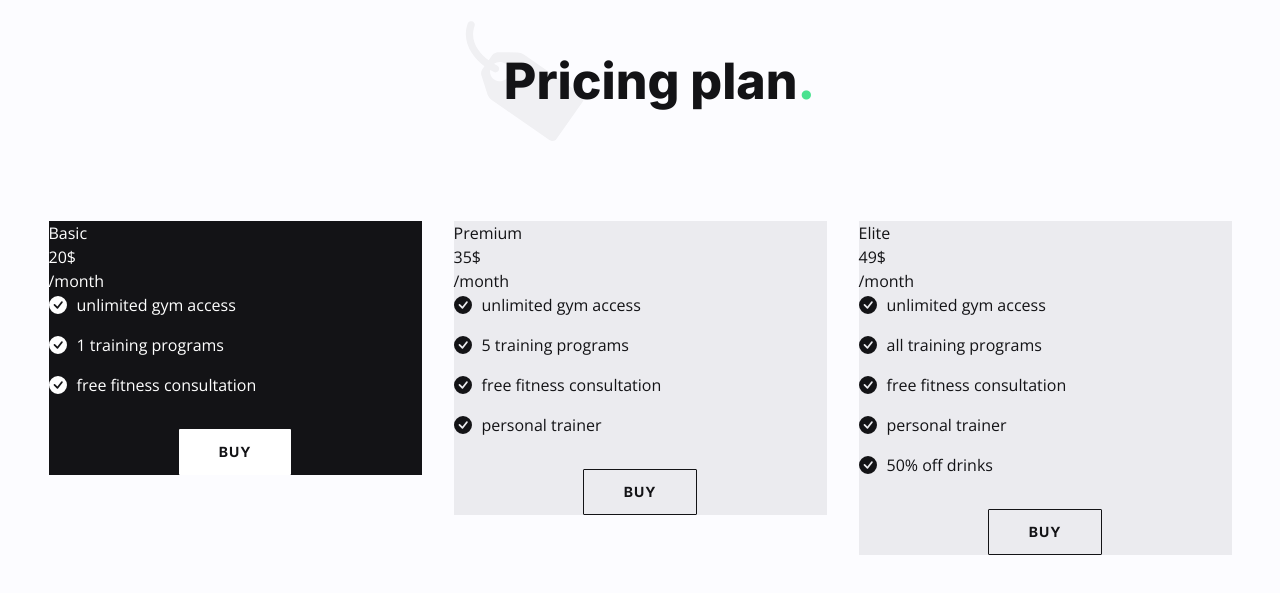
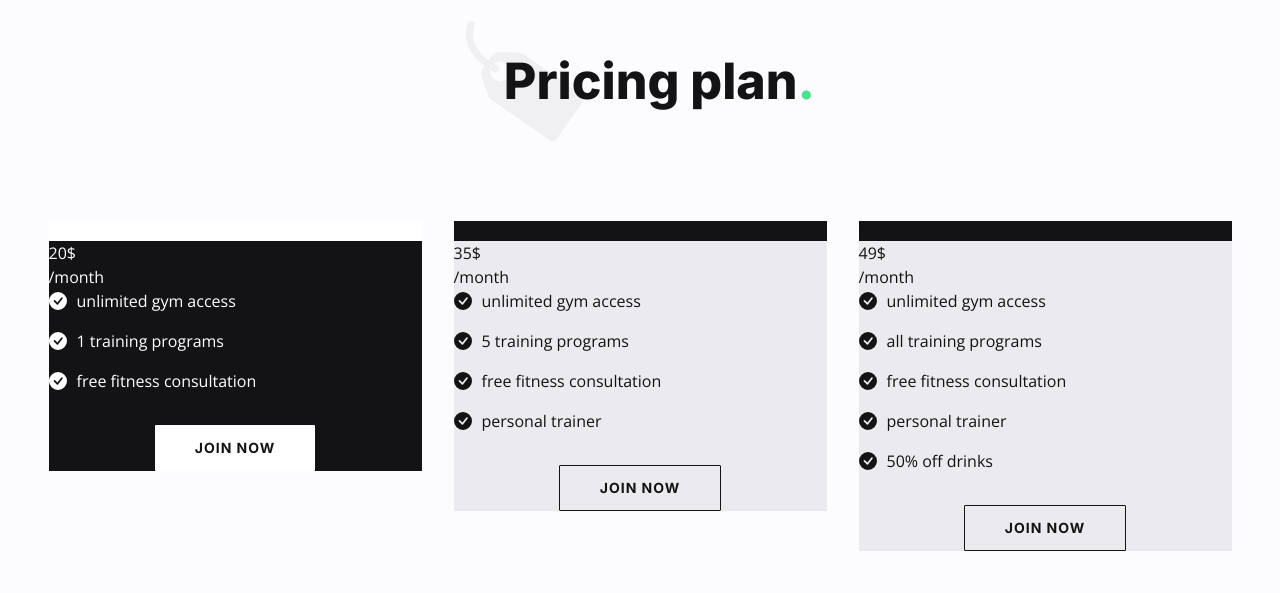
Before and after one commit to zablon-oigo/deploy-reactapp-using-terraform, a React (Vite) app: page / in a window 1280 px wide. Shown: the part 2185-2778 px from the top of the page. Built offline with nearby package versions, Linux system fonts and the light colour scheme.

Commit message:
Placed card name at center

```diff
--- a/src/components/PlanList.jsx
+++ b/src/components/PlanList.jsx
@@ -9,7 +9,7 @@ export default function PlanList({plans}) {
             return(
                 <div onClick={()=>{setIndex(currentIndex)}} className="w-full md:max-w-[620px] lg:max-w-[405px] rounded-sm px-4 lg:min-h-[550px]" key={currentIndex}>
                   <div className={`${currentIndex===index?'bg-neutral-500 text-white':'bg-neutral-400/10 text-neutral-500'}`}>
-                    <div className="">
+                    <div className={`${currentIndex===index ?'bg-white text-neutral-500':'bg-neutral-500 text-white'}h-[26px] font-primary text-sm font-semibold`}>
                     {name}
                     </div>
                     <div className="">
@@ -34,8 +34,7 @@ export default function PlanList({plans}) {
                             })}
                         </ul>
                         <button className={`${currentIndex===index?'bg-white text-neutral-500':'border border-neutral-500'} btn btn-lg  rounded-[1px] lg:mx-auto`}>
-                            buy
-
+                          join now
                         </button>
                     </div>
                   </div>
```
